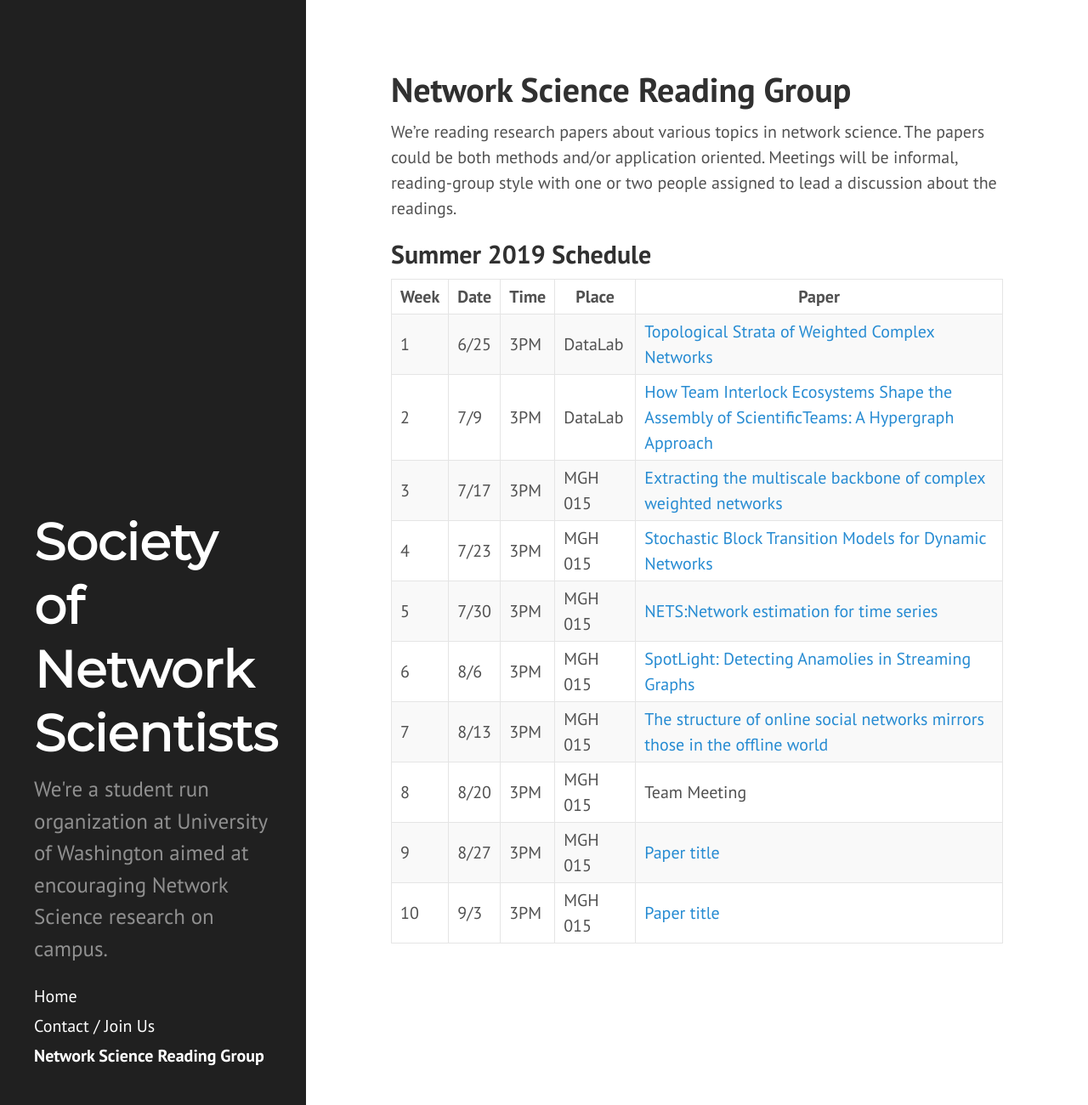
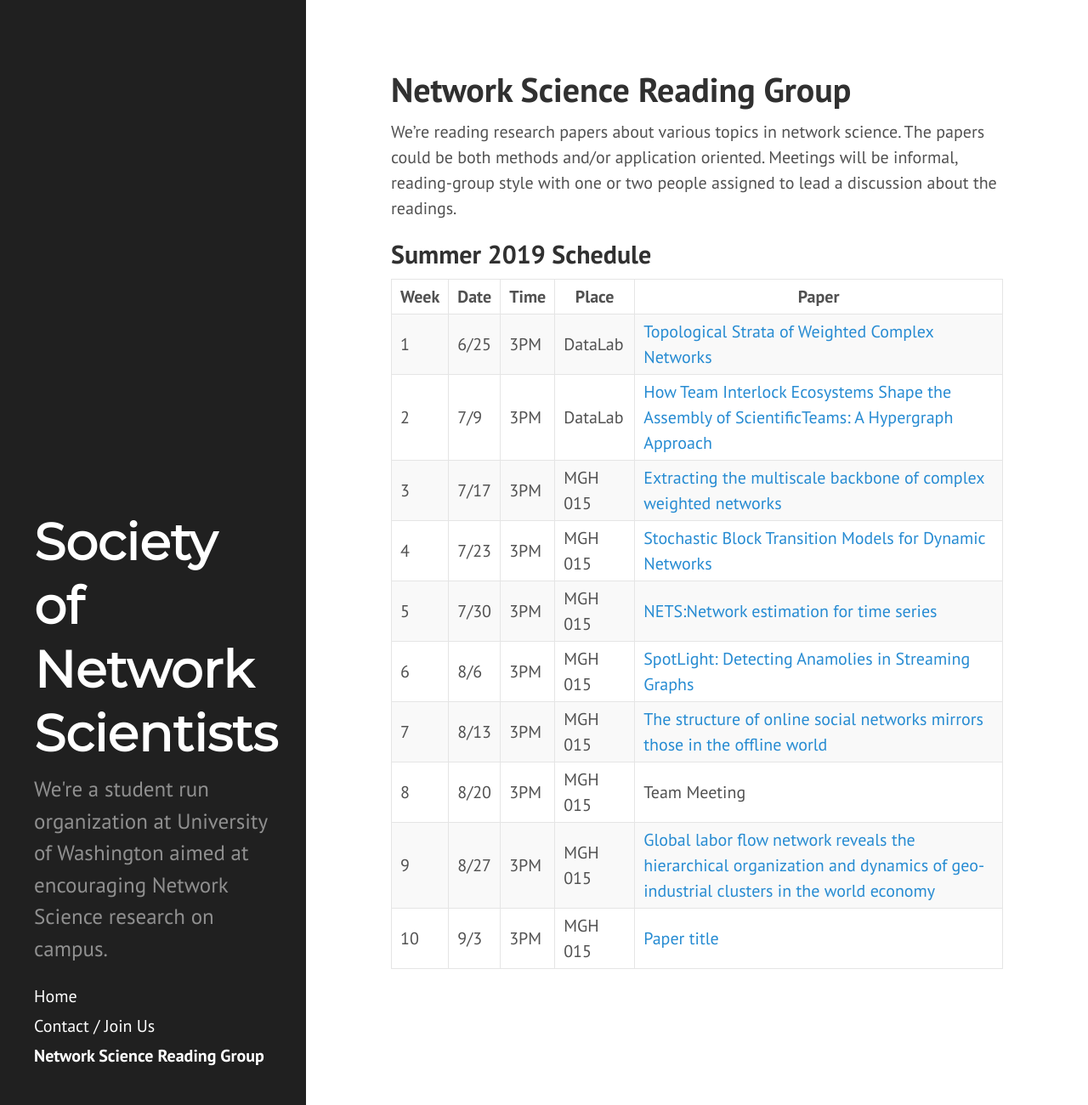
Before and after one commit to societynetworkscienceuw/societynetworkscienceuw.github.io, a Jekyll site: the page built from sns_reading_group.md, in a window 1280 px wide and 1300 px high. Shown: the whole window at 85% size. Built offline with Jekyll 4.4.1, drawn with Linux system fonts in a browser that asks for light colours.

Commit message:
new reading

```diff
--- a/sns_reading_group.md
+++ b/sns_reading_group.md
@@ -19,5 +19,5 @@ or two people assigned to lead a discussion about the readings.
 | 6 | 8/6 | 3PM | MGH 015 | [SpotLight: Detecting Anamolies in Streaming Graphs](https://www.kdd.org/kdd2018/accepted-papers/view/spotlight-detecting-anomalies-in-streaming-graphs) |
 | 7 | 8/13 | 3PM | MGH 015 | [The structure of online social networks mirrors those in the offline world](https://www.sciencedirect.com/science/article/pii/S0378873315000313) |
 | 8 | 8/20 | 3PM | MGH 015 | Team Meeting |
-| 9 | 8/27 | 3PM | MGH 015 | [Paper title](Link) |
+| 9 | 8/27 | 3PM | MGH 015 | [Global labor flow network reveals the hierarchical organization and dynamics of geo-industrial clusters in the world economy](https://www.nature.com/articles/s41467-019-11380-w) |
 | 10 | 9/3 | 3PM | MGH 015 | [Paper title](Link) |
```
